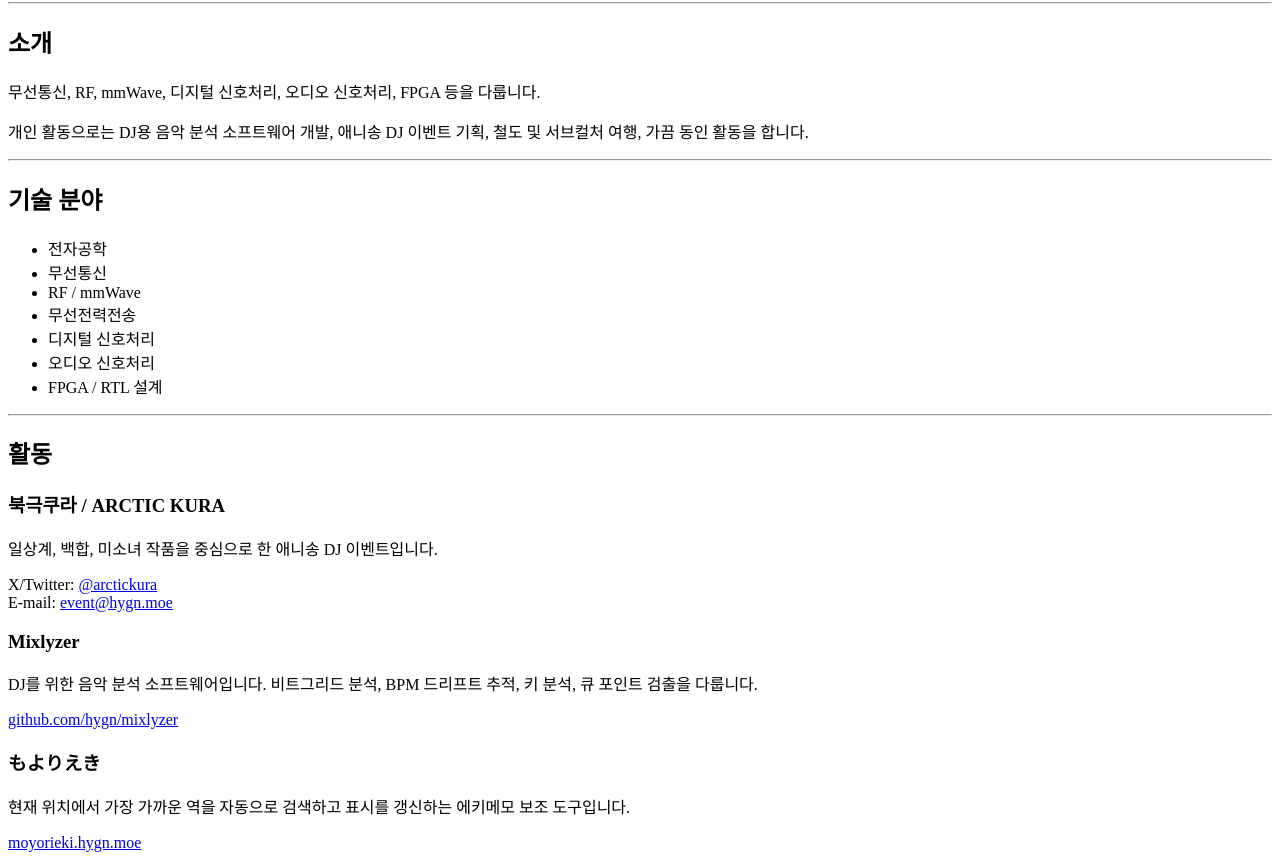
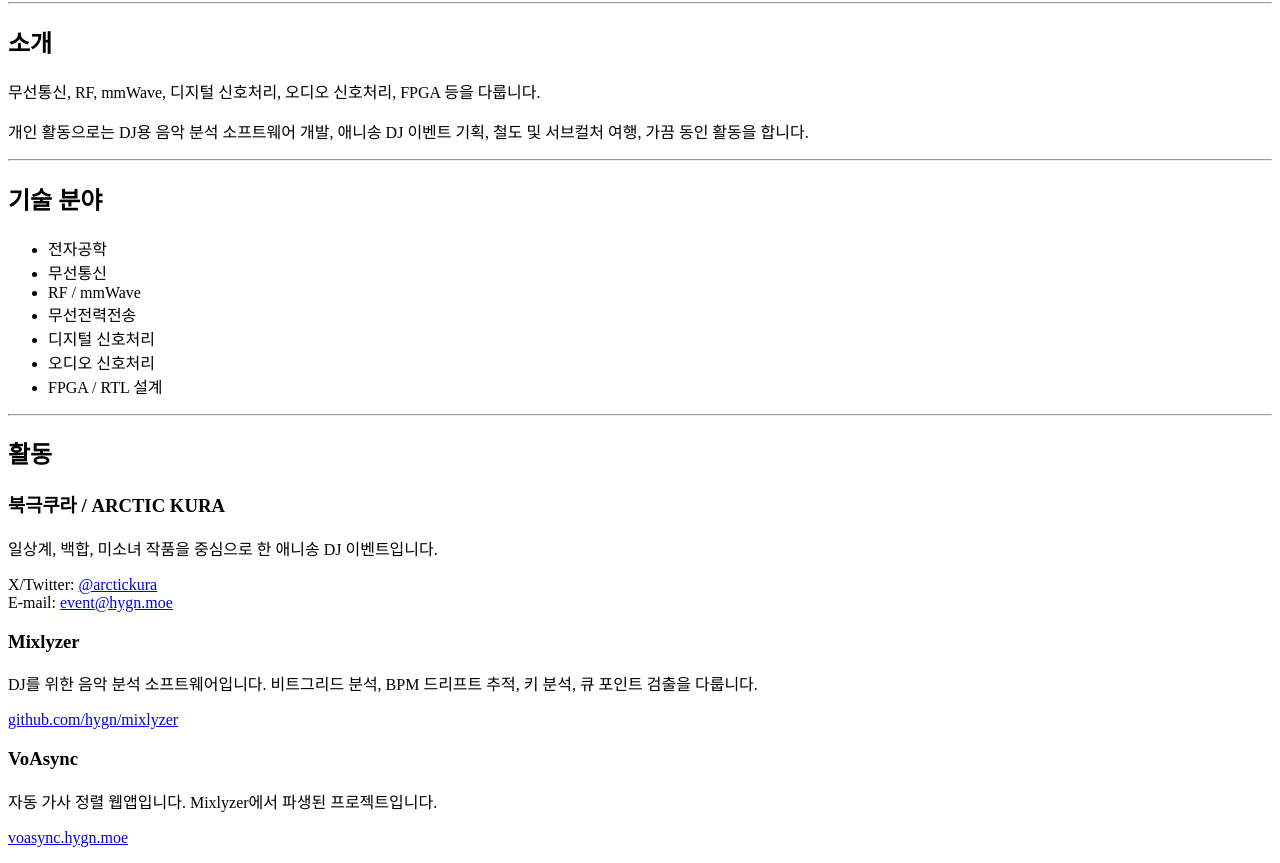
Before and after one commit to hygn/hygn.moe, a plain HTML site: page index.html in a window 1280 px wide. Shown: the part 87-950 px from the top of the page. Drawn offline with Linux system fonts and the light colour scheme.

Commit message:
Update index.html

```diff
--- a/index.html
+++ b/index.html
@@ -71,6 +71,17 @@
         <a href="https://github.com/hygn/mixlyzer">github.com/hygn/mixlyzer</a>
     </p>
 
+    <h3>VoAsync</h3>
+
+    <p>
+        자동 가사 정렬 웹앱입니다.
+        Mixlyzer에서 파생된 프로젝트입니다.
+    </p>
+
+    <p>
+        <a href="https://voasync.hygn.moe">voasync.hygn.moe</a>
+    </p>
+
     <h3>もよりえき</h3>
 
     <p>
```
